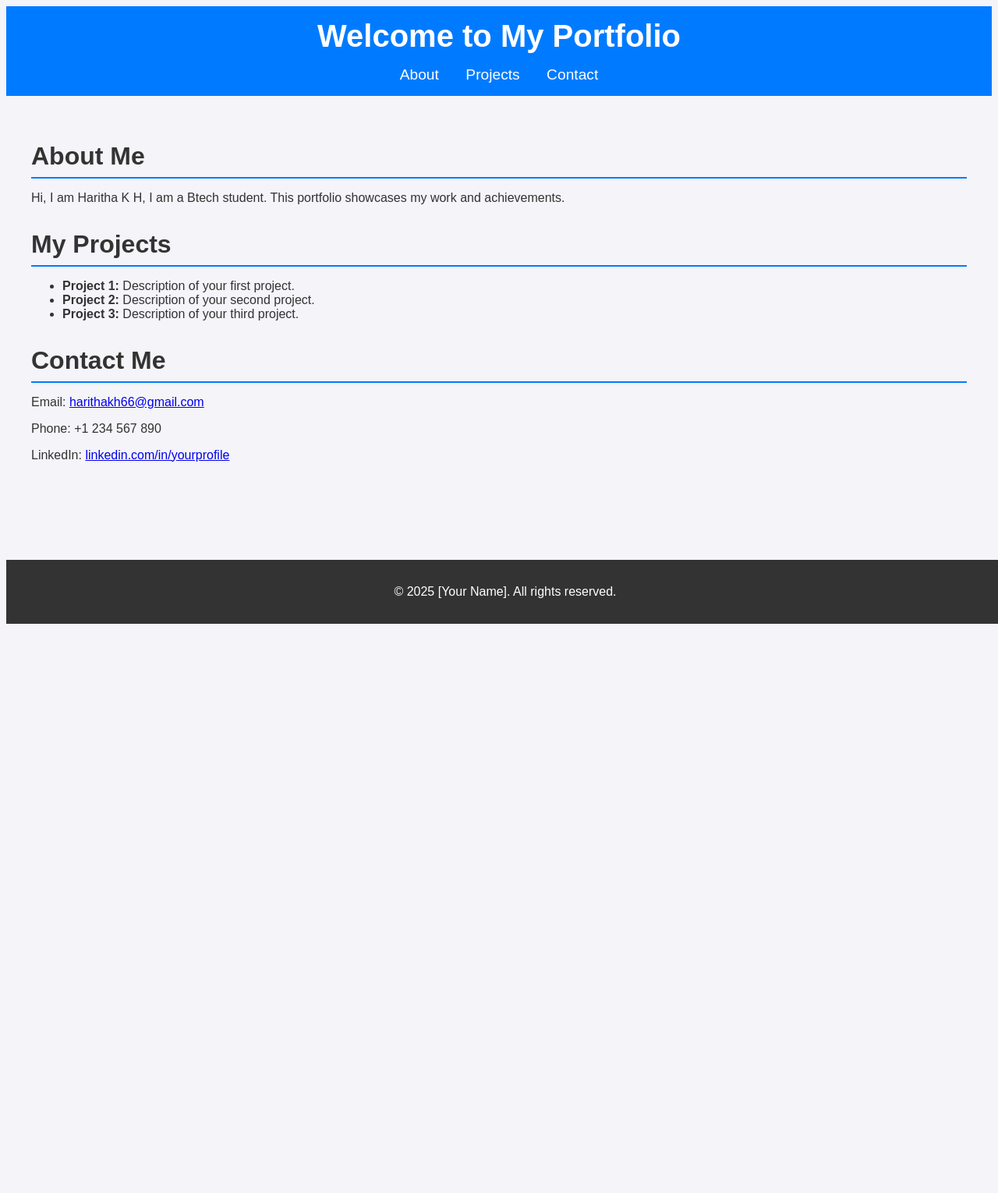
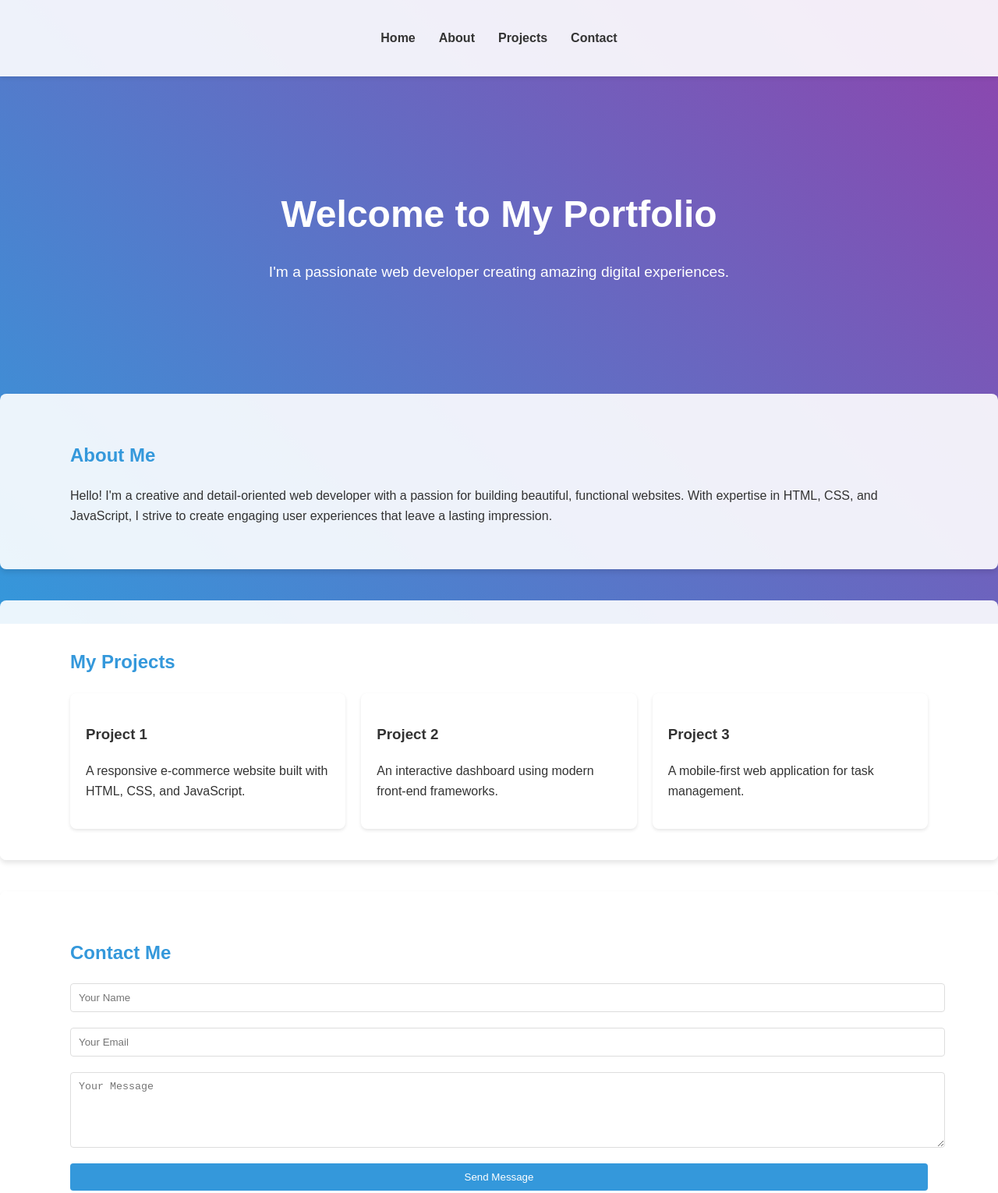
Before and after one commit to 11052001/website, a plain HTML site: page index.html in a window 1280 px wide. Shown: the top 1530 px of the page at 78% size. Before the commit the page ends 800 px from the top, so only its background shows below. Drawn offline with Linux system fonts and the light colour scheme.

Commit message:
Update index.html

```diff
--- a/index.html
+++ b/index.html
@@ -5,108 +5,182 @@
     <meta name="viewport" content="width=device-width, initial-scale=1.0">
     <title>My Portfolio</title>
     <style>
-        body {
-            font-family: Arial, sans-serif;
-            backgroundimg:
+        body, html {
             margin: 0;
             padding: 0;
-            background-color: #f4f4f9;
+            font-family: 'Arial', sans-serif;
+            line-height: 1.6;
             color: #333;
+            height: 100%;
         }
-
-        .background-shape {
+        .background {
             position: fixed;
             top: 0;
             left: 0;
-        width: 100vw;
-        height: 100vh;
-        background: radial-gradient(circle, rgba(0,123,255,0.6) 0%, rgba(0,198,255,0.4) 100%);
+            width: 100%;
+            height: 100%;
+            background: linear-gradient(45deg, #3498db, #8e44ad);
             z-index: -1;
         }
+        .container {
+            max-width: 1100px;
+            margin: 0 auto;
+            padding: 0 20px;
+        }
         header {
-            background-color: #007bff;
+            background: rgba(255, 255, 255, 0.9);
+            padding: 20px 0;
+            box-shadow: 0 2px 5px rgba(0,0,0,0.1);
+        }
+        nav ul {
+            list-style: none;
+            padding: 0;
+            display: flex;
+            justify-content: center;
+        }
+        nav ul li {
+            margin: 0 15px;
+        }
+        nav ul li a {
+            text-decoration: none;
+            color: #333;
+            font-weight: bold;
+            transition: color 0.3s ease;
+        }
+        nav ul li a:hover {
+            color: #3498db;
+        }
+        .hero {
+            text-align: center;
+            padding: 100px 0;
             color: #fff;
-            padding: 1rem 0;
+        }
+        .hero h1 {
+            font-size: 3em;
+            margin-bottom: 20px;
+        }
+        .hero p {
+            font-size: 1.2em;
+            max-width: 600px;
+            margin: 0 auto;
+        }
+        .section {
+            background: rgba(255, 255, 255, 0.9);
+            margin: 40px 0;
+            padding: 40px;
+            border-radius: 8px;
+            box-shadow: 0 4px 6px rgba(0,0,0,0.1);
+        }
+        .section h2 {
+            color: #3498db;
+        }
+        .projects {
+            display: grid;
+            grid-template-columns: repeat(auto-fit, minmax(250px, 1fr));
+            gap: 20px;
+        }
+        .project {
+            background: #fff;
+            padding: 20px;
+            border-radius: 8px;
+            box-shadow: 0 2px 4px rgba(0,0,0,0.1);
+        }
+        .contact-form {
+            display: grid;
+            gap: 20px;
+        }
+        .contact-form input,
+        .contact-form textarea {
+            width: 100%;
+            padding: 10px;
+            border: 1px solid #ddd;
+            border-radius: 4px;
+        }
+        .contact-form button {
+            background: #3498db;
+            color: #fff;
+            border: none;
+            padding: 10px 20px;
+            border-radius: 4px;
+            cursor: pointer;
+            transition: background 0.3s ease;
+        }
+        .contact-form button:hover {
+            background: #2980b9;
+        }
+        footer {
             text-align: center;
-        }
-
-        header h1 {
-            margin: 0;
-            font-size: 2.5rem;
-        }
-
-        nav {
-            margin-top: 1rem;
-        }
-
-        nav a {
-            color: #fff;
-            margin: 0 15px;
-            text-decoration: none;
-            font-size: 1.2rem;
-        }
-
-        .container {
-            padding: 2rem;
-        }
-
-        .section {
-            margin-bottom: 2rem;
-        }
-
-        .section h2 {
-            border-bottom: 2px solid #007bff;
-            padding-bottom: 0.5rem;
-            margin-bottom: 1rem;
-            font-size: 2rem;
-        }
-
-        footer {
-            background-color: #333;
-            color: #fff;
-            text-align: center;
-            padding: 1rem 0;
-            position: fixed;
-            bottom: 0;
-            width: 100%;
+            padding: 20px 0;
+            background: rgba(255, 255, 255, 0.9);
+            margin-top: 40px;
         }
     </style>
 </head>
 <body>
+    <div class="background"></div>
     <header>
-        <h1>Welcome to My Portfolio</h1>
         <nav>
-            <a href="#about">About</a>
-            <a href="#projects">Projects</a>
-            <a href="#contact">Contact</a>
+            <ul>
+                <li><a href="#home">Home</a></li>
+                <li><a href="#about">About</a></li>
+                <li><a href="#projects">Projects</a></li>
+                <li><a href="#contact">Contact</a></li>
+            </ul>
         </nav>
     </header>
 
+    <main>
+        <section id="home" class="hero">
             <div class="container">
+                <h1>Welcome to My Portfolio</h1>
+                <p>I'm a passionate web developer creating amazing digital experiences.</p>
+            </div>
+        </section>
+
         <section id="about" class="section">
+            <div class="container">
                 <h2>About Me</h2>
-            <p>Hi, I am Haritha K H, I am a Btech student. This portfolio showcases my work and achievements.</p>
+                <p>Hello! I'm a creative and detail-oriented web developer with a passion for building beautiful, functional websites. With expertise in HTML, CSS, and JavaScript, I strive to create engaging user experiences that leave a lasting impression.</p>
+            </div>
         </section>
 
         <section id="projects" class="section">
+            <div class="container">
                 <h2>My Projects</h2>
-            <ul>
-                <li><strong>Project 1:</strong> Description of your first project.</li>
-                <li><strong>Project 2:</strong> Description of your second project.</li>
-                <li><strong>Project 3:</strong> Description of your third project.</li>
-            </ul>
+                <div class="projects">
+                    <div class="project">
+                        <h3>Project 1</h3>
+                        <p>A responsive e-commerce website built with HTML, CSS, and JavaScript.</p>
+                    </div>
+                    <div class="project">
+                        <h3>Project 2</h3>
+                        <p>An interactive dashboard using modern front-end frameworks.</p>
+                    </div>
+                    <div class="project">
+                        <h3>Project 3</h3>
+                        <p>A mobile-first web application for task management.</p>
+                    </div>
+                </div>
+            </div>
         </section>
 
         <section id="contact" class="section">
+            <div class="container">
                 <h2>Contact Me</h2>
-            <p>Email: <a href="mailto:your.email@example.com">harithakh66@gmail.com</a></p>
-            <p>Phone: +1 234 567 890</p>
-            <p>LinkedIn: <a href="https://linkedin.com/in/yourprofile" target="_blank">linkedin.com/in/yourprofile</a></p>
+                <form class="contact-form">
+                    <input type="text" placeholder="Your Name" required>
+                    <input type="email" placeholder="Your Email" required>
+                    <textarea placeholder="Your Message" rows="5" required></textarea>
+                    <button type="submit">Send Message</button>
+                </form>
+            </div>
         </section>
-    </div>
+    </main>
 
     <footer>
-        <p>&copy; 2025 [Your Name]. All rights reserved.</p>
+        <div class="container">
+            <p>&copy; 2025 My Portfolio. All rights reserved.</p>
+        </div>
     </footer>
 </body>
 </html>
```
Lines whose indentation alone changed are shown as unchanged.
